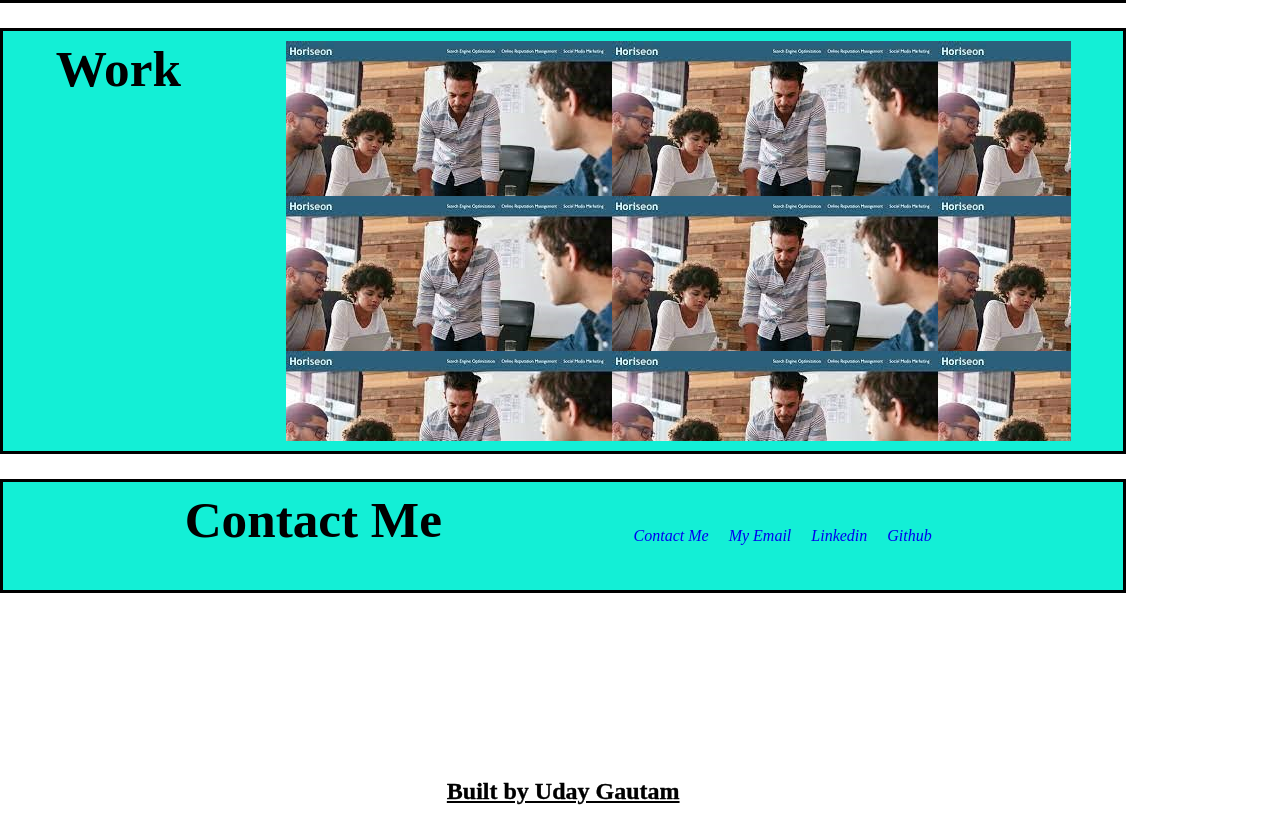
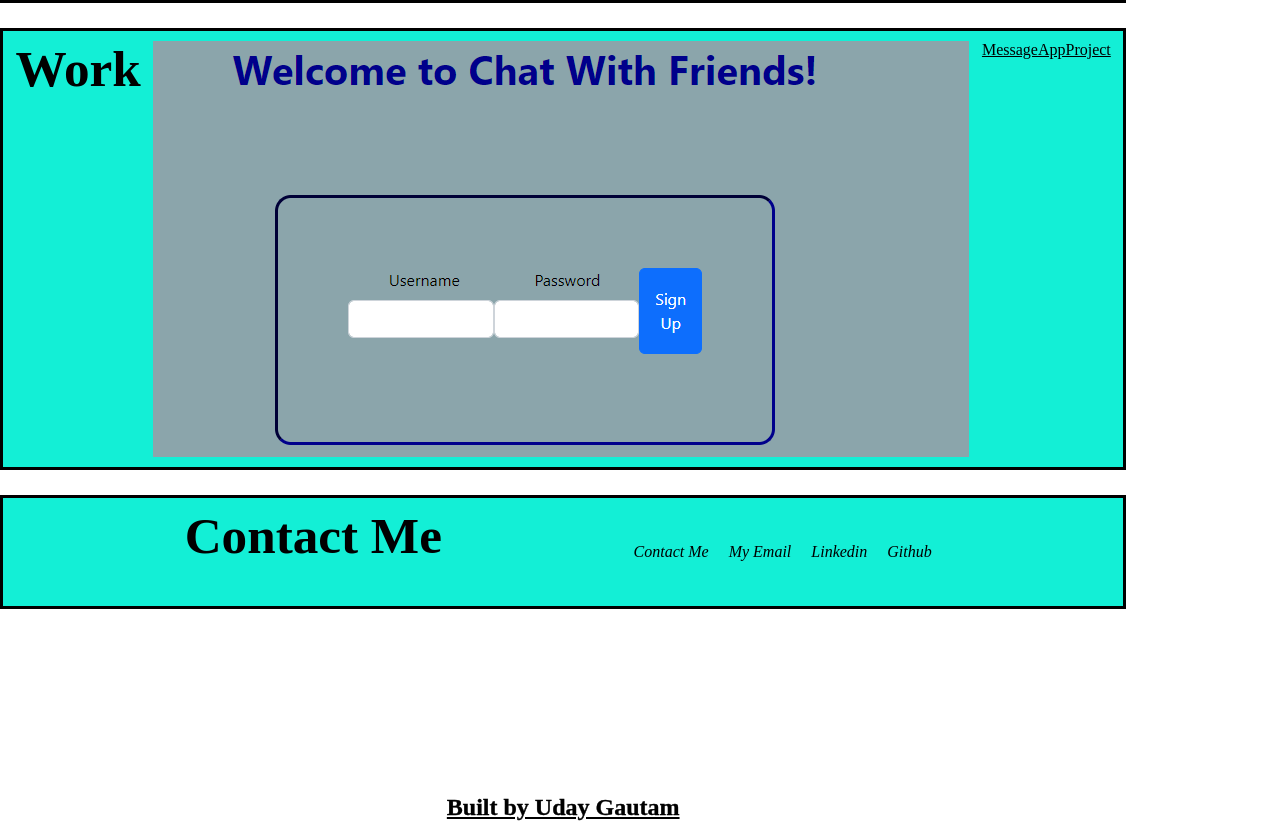
Before and after one commit to ugautambeast/Myportfoloio, a plain HTML site: page index.html in a window 1280 px wide. Shown: the part 1219-2057 px from the top of the page. Drawn offline with Linux system fonts and the light colour scheme.

Commit message:
added project 2

```diff
--- a/assets/style.css
+++ b/assets/style.css
@@ -106,13 +106,15 @@ min-height: 400px;
 flex-basis: 100%;
 }
 
-.my-project {
-    background-image: url(../assets/horiseon.jpg);
-    min-height: 400px;
-    width: 70%;
+.flex-container {
+    background-image: url(./Screenshot\ \(4\).png);
+    height: 26rem;
+    width: 102vh;
 }
 
-
+div a {
+    color: black;
+}
 
 
 
--- a/index.html
+++ b/index.html
@@ -50,10 +50,9 @@
 
 <section class="page-section" id="work">
 <h2>Work</h2>
-<div class="flex container">
-<a href="#" class="flex-item my-project">
-    <h3></h3>
-    <span></span>
+<div class="flex-container"></div>
+<div>
+<a href="https://github.com/dianaportillo/MessageApp">MessageAppProject</a>
     </div>
 </a>
 </section>
```
Also changed, not shown: assets/Screenshot (4).png (added), assets/horiseon.jpg (deleted).
